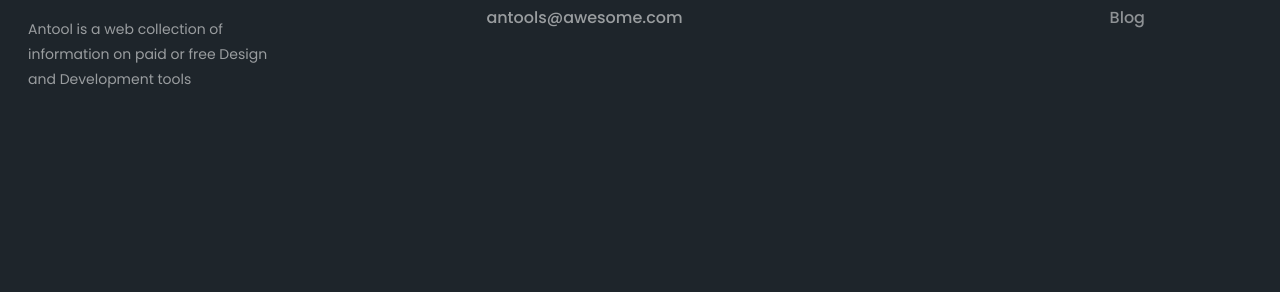
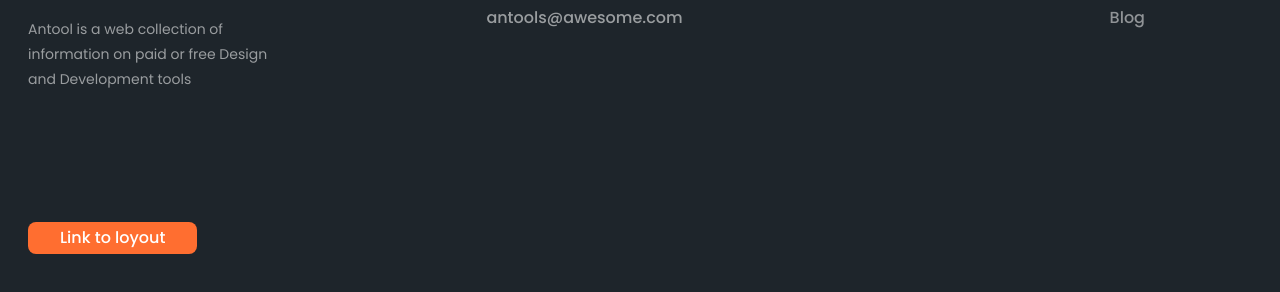
Before and after one commit to AlexGrigorenco/antools, a plain HTML site: page index.html in a window 1280 px wide. Shown: the part 5074-5366 px from the top of the page. Before the commit the page ends 5236 px from the top, so only its background shows below. Drawn offline with Linux system fonts and the light colour scheme.

Commit message:
add link to loyout

```diff
--- a/index.html
+++ b/index.html
@@ -287,6 +287,12 @@
       </div>
     </div>
   </div>
+
+  <div class="link-to-loyout">
+    <div class="link container wow animate__slideInRight" data-wow-duration="3s">
+      <a href="https://www.figma.com/file/IBUewWWit71O6yEf5J0Daj/Antools-(Copy)?node-id=0%3A1&t=dRAYQACHKp38ey9g-0" target="_blank">Link to loyout</a>
+    </div>
+  </div>
  </footer>
 
 
--- a/styles/scss/_footer.scss
+++ b/styles/scss/_footer.scss
@@ -58,4 +58,27 @@ footer{
 
     }
 
+    .link-to-loyout {
+        padding: 60px 0 100px 0;
+
+        .link {
+            display: flex;
+
+            a{
+                background: var(--color-orange);
+                border-radius: 8px;
+                padding: 8px 32px;
+                transition: 0.5s linear;
+
+                &:hover{
+                    display: inline-block;
+                    transform: scale(1.05);
+                    transition: 0.5s linear;
+                    box-shadow: 0 0 10px var(--color-orange);
+                }
+            }
+        }
+    }
+
+
 }
```
Also changed, not shown: css/main.css, 1 other file.
